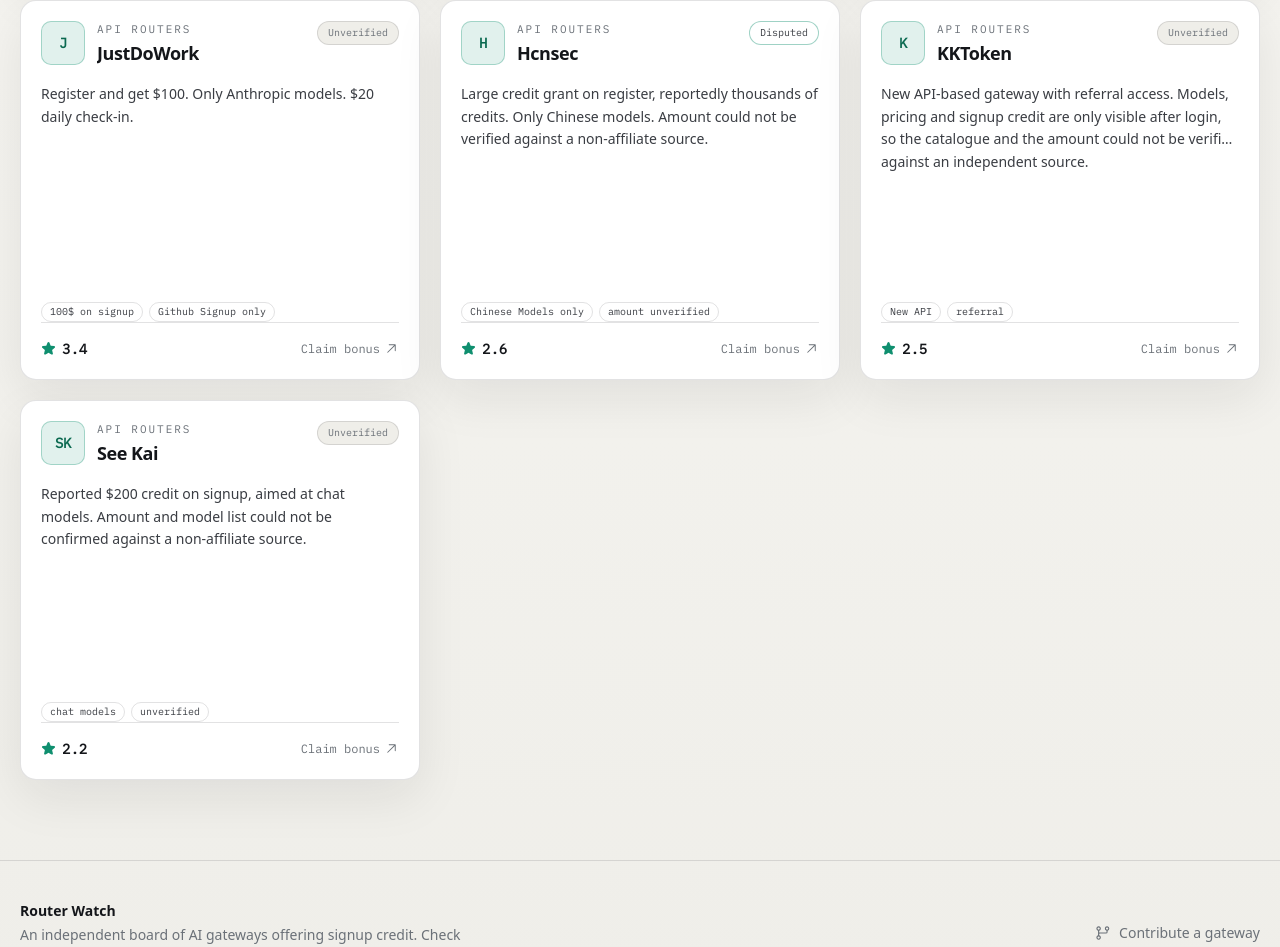
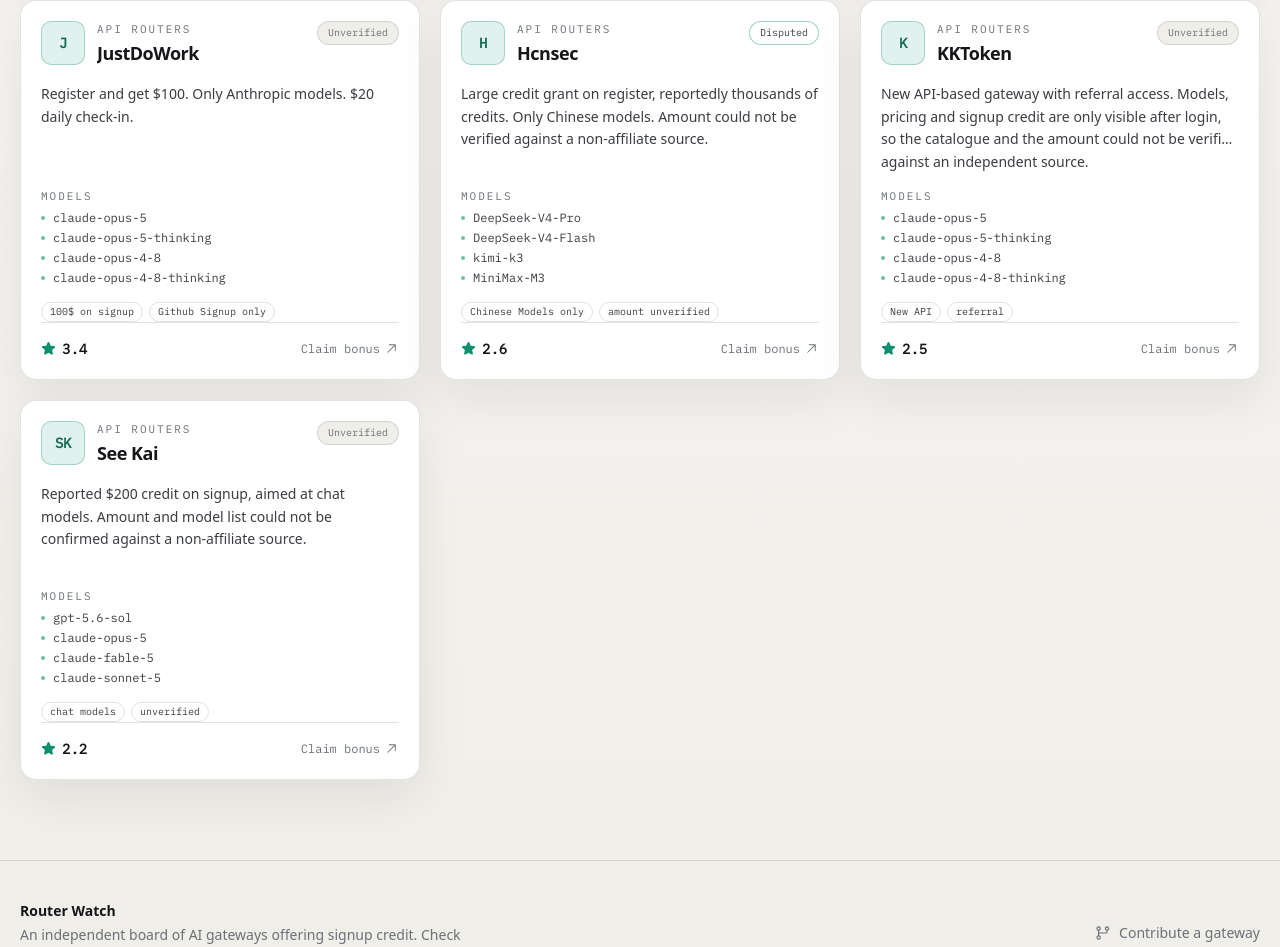
Before and after one commit to hafizhsul/router-watch, a React (Vite) app: page / in a window 1280 px wide. Shown: the part 1733-2680 px from the top of the page. Built offline with nearby package versions, Linux system fonts and the light colour scheme.

Commit message:
feat(data): add live model lists from /v1/models
Fetched 2026-08-30 with working keys. JustDoWork, KKToken, See Kai
and Hcnsec gain verified catalogues; Bluesminds corrected (kimi-k2.5,
no glm-5.3 on this token). Credit verification status unchanged.

```diff
--- a/src/data/providers.js
+++ b/src/data/providers.js
@@ -78,7 +78,7 @@
  *   a tag, or a conflicting source). "none" means no claim either way.
  * creditUsd: the stated signup credit in dollars, lower bound for ranges,
  *   null when it is not a dollar figure (tokens, credits, disputed).
- * @typedef {{ name: string, category: string, description: string, tags: string[], rating: number, featured: boolean, baseUrl: string, codeParam: string, modelType: string, login: string, verification: string, creditUsd: number | null }} ProviderDef
+ * @typedef {{ name: string, category: string, description: string, tags: string[], models: string[], rating: number, featured: boolean, baseUrl: string, codeParam: string, modelType: string, login: string, verification: string, creditUsd: number | null }} ProviderDef
  */
 
 /** @type {ProviderDef[]} */
@@ -93,7 +93,10 @@
     description:
       "$100 welcome credit on GitHub signup, scaling with account age. Routes 160+ models over one OpenAI-compatible endpoint. Some models are intermittently unavailable.",
     tags: ["$100 base credit", "160+ models", "GitHub signup"],
-    models: ["gpt-5.6-sol", "gpt-5.6-terra", "gpt-5.6-luna", "gpt-5.5", "glm-5.3", "deepseek-v4-pro", "kimi-k3", "gpt-4o"],
+    // Live /v1/models for a working key, 2026-08-30: 27 models (token-level
+    // allowlist; the 160+ tag is the marketing breadth). kimi-k2.5 replaced
+    // the earlier kimi-k3, and glm-5.3 is not served to this token.
+    models: ["gpt-5.6-sol", "gpt-5.6-terra", "gpt-5.6-luna", "gpt-5.5", "gpt-5.3-codex", "deepseek-v4-pro", "kimi-k2.5", "gpt-4o"],
     modelType: "wide",
     login: "github",
     verification: "verified",
@@ -159,6 +162,9 @@
     description:
       "Reported $200 credit on signup, aimed at chat models. Amount and model list could not be confirmed against a non-affiliate source.",
     tags: ["chat models", "unverified"],
+    // Live /v1/models for a working key, 2026-08-30: real frontier models
+    // behind the gateway, even though the $200 credit claim stays unverified.
+    models: ["gpt-5.6-sol", "claude-opus-5", "claude-fable-5", "claude-sonnet-5", "claude-opus-4-8", "gemini-3-6-flash", "grok-4-6", "deepseek-v4-pro", "glm-5-2"],
     modelType: "wide",
     login: "any",
     verification: "unverified",
@@ -178,6 +184,10 @@
     description:
       "Large credit grant on register, reportedly thousands of credits. Only Chinese models. Amount could not be verified against a non-affiliate source.",
     tags: ["Chinese Models only", "amount unverified"],
+    // Live /v1/models for a working key, 2026-08-30: 20 models, all Chinese
+    // vendors (DeepSeek, Zhipu GLM, Moonshot Kimi, MiniMax, Qwen, SenseNova,
+    // Step). Curated to chat models; auto/embedding/audio/image IDs omitted.
+    models: ["DeepSeek-V4-Pro", "DeepSeek-V4-Flash", "kimi-k3", "MiniMax-M3", "Qwen3.8-27B", "glm-4.5-air", "step-3.7-flash"],
     modelType: "chinese",
     login: "any",
     verification: "disputed",
@@ -259,6 +269,9 @@
     description:
       "New API-based gateway with referral access. Models, pricing and signup credit are only visible after login, so the catalogue and the amount could not be verified against an independent source.",
     tags: ["New API", "referral", "unverified"],
+    // Live /v1/models for a working key, 2026-08-30: the public catalogue was
+    // login-gated; behind a token it serves exactly four Claude Opus models.
+    models: ["claude-opus-5", "claude-opus-5-thinking", "claude-opus-4-8", "claude-opus-4-8-thinking"],
     modelType: "wide",
     login: "any",
     verification: "unverified",
@@ -279,6 +292,9 @@
     description:
       "Register and get $100. Only Anthropic models. $20 daily check-in.",
     tags: ["100$ on signup", "Github Signup only"],
+    // Live /v1/models for a working key, 2026-08-30: exactly four Claude Opus
+    // models, matching the "Only Anthropic models" signup claim.
+    models: ["claude-opus-5", "claude-opus-5-thinking", "claude-opus-4-8", "claude-opus-4-8-thinking"],
     modelType: "anthropic",
     login: "github",
     verification: "unverified",
```
